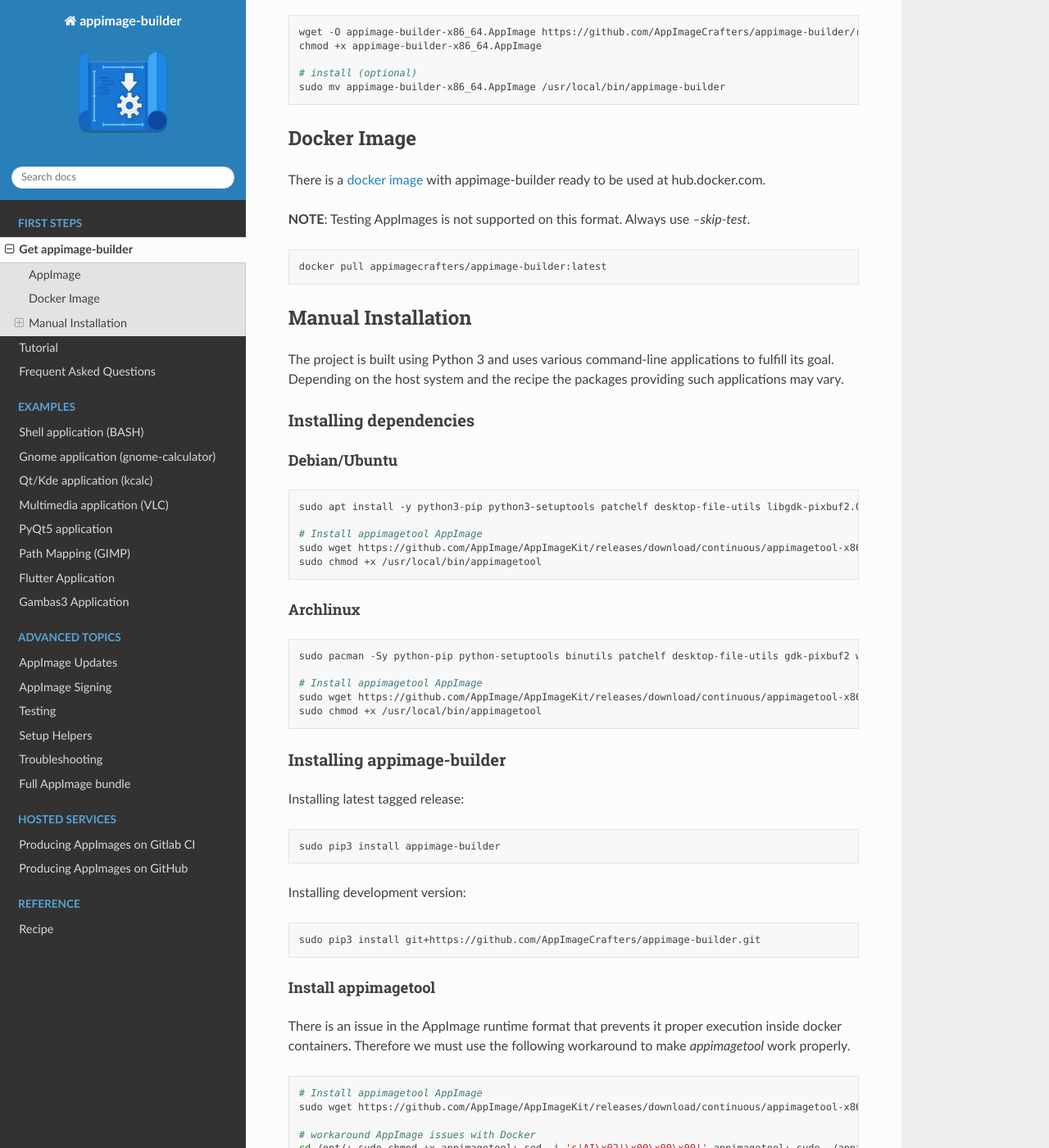
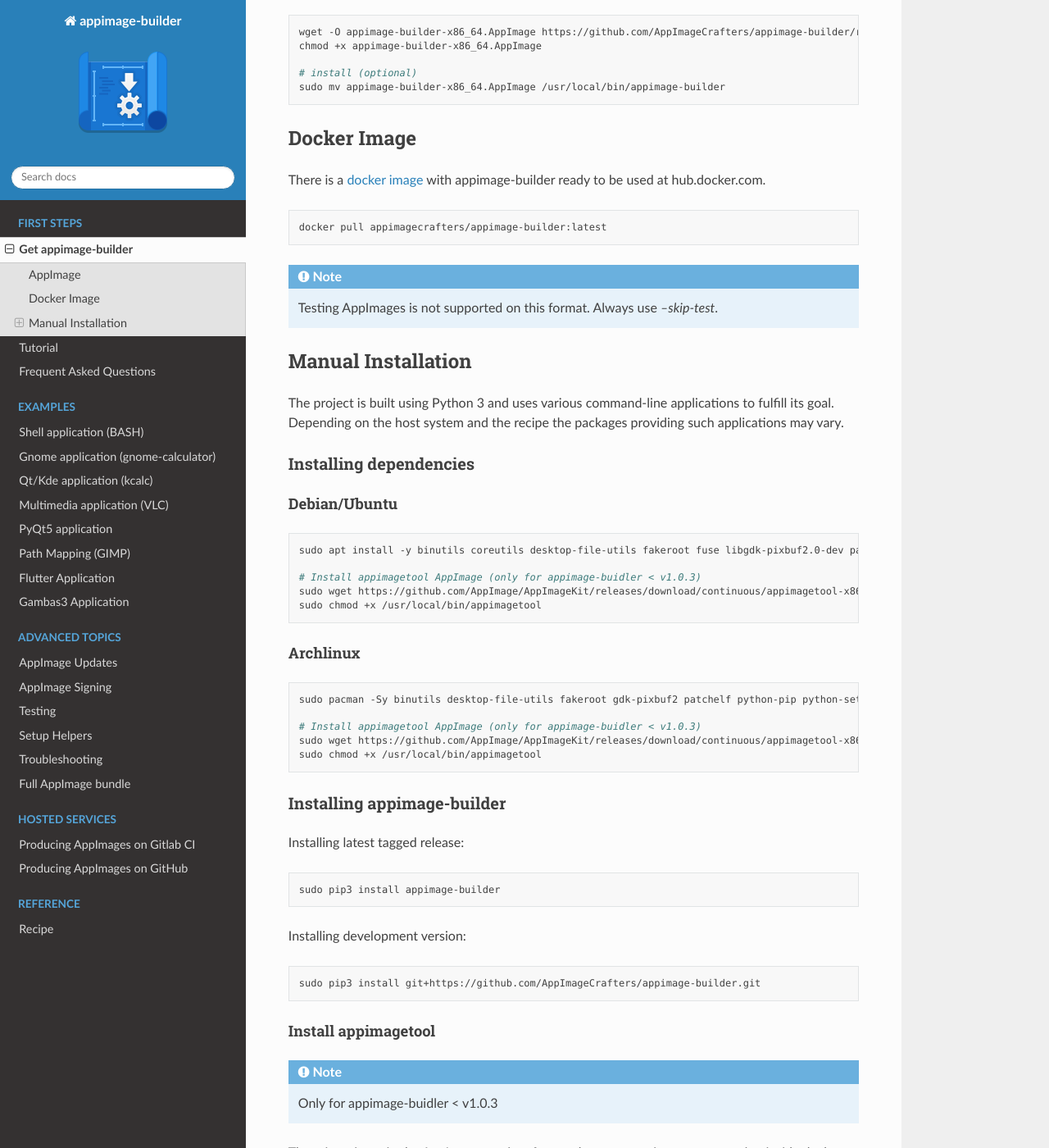
Before and after one commit to AppImageCrafters/appimage-builder-docs, a Sphinx documentation site: the page built from source/intro/install.rst, in a window 1280 px wide and 1400 px high, scrolled down 296 px. Shown: the whole window at 82% size. Built offline with Sphinx 7.4.7 and the Read the Docs theme 2.0.0, drawn with Linux system fonts in a browser that asks for light colours.

Commit message:
Update install instructions for v1.0.3

```diff
--- a/source/intro/install.rst
+++ b/source/intro/install.rst
@@ -53,9 +56,9 @@ Debian/Ubuntu
 
 .. code-block:: shell
 
-    sudo apt install -y python3-pip python3-setuptools patchelf desktop-file-utils libgdk-pixbuf2.0-dev fakeroot strace fuse
+    sudo apt install -y binutils coreutils desktop-file-utils fakeroot fuse libgdk-pixbuf2.0-dev patchelf python3-pip python3-setuptools squashfs-tools strace util-linux zsync
 
-    # Install appimagetool AppImage
+    # Install appimagetool AppImage (only for appimage-buidler < v1.0.3)
     sudo wget https://github.com/AppImage/AppImageKit/releases/download/continuous/appimagetool-x86_64.AppImage -O /usr/local/bin/appimagetool
     sudo chmod +x /usr/local/bin/appimagetool
 
@@ -64,9 +67,9 @@ Archlinux
 
 .. code-block:: shell
 
-    sudo pacman -Sy python-pip python-setuptools binutils patchelf desktop-file-utils gdk-pixbuf2 wget fakeroot strace
+    sudo pacman -Sy binutils desktop-file-utils fakeroot gdk-pixbuf2 patchelf python-pip python-setuptools squashfs-tools strace wget zsync
 
-    # Install appimagetool AppImage
+    # Install appimagetool AppImage (only for appimage-buidler < v1.0.3)
     sudo wget https://github.com/AppImage/AppImageKit/releases/download/continuous/appimagetool-x86_64.AppImage -O /usr/local/bin/appimagetool
     sudo chmod +x /usr/local/bin/appimagetool
 
@@ -91,6 +94,8 @@ Installing development version:
 Install appimagetool
 --------------------
 
+.. note::
+    Only for appimage-buidler < v1.0.3
 
 There is an issue in the AppImage runtime format that prevents it proper execution inside docker containers.
 Therefore we must use the following workaround to make `appimagetool` work properly.
```
Also changed, not shown: other parts of source/intro/install.rst (+5 -2 lines).
